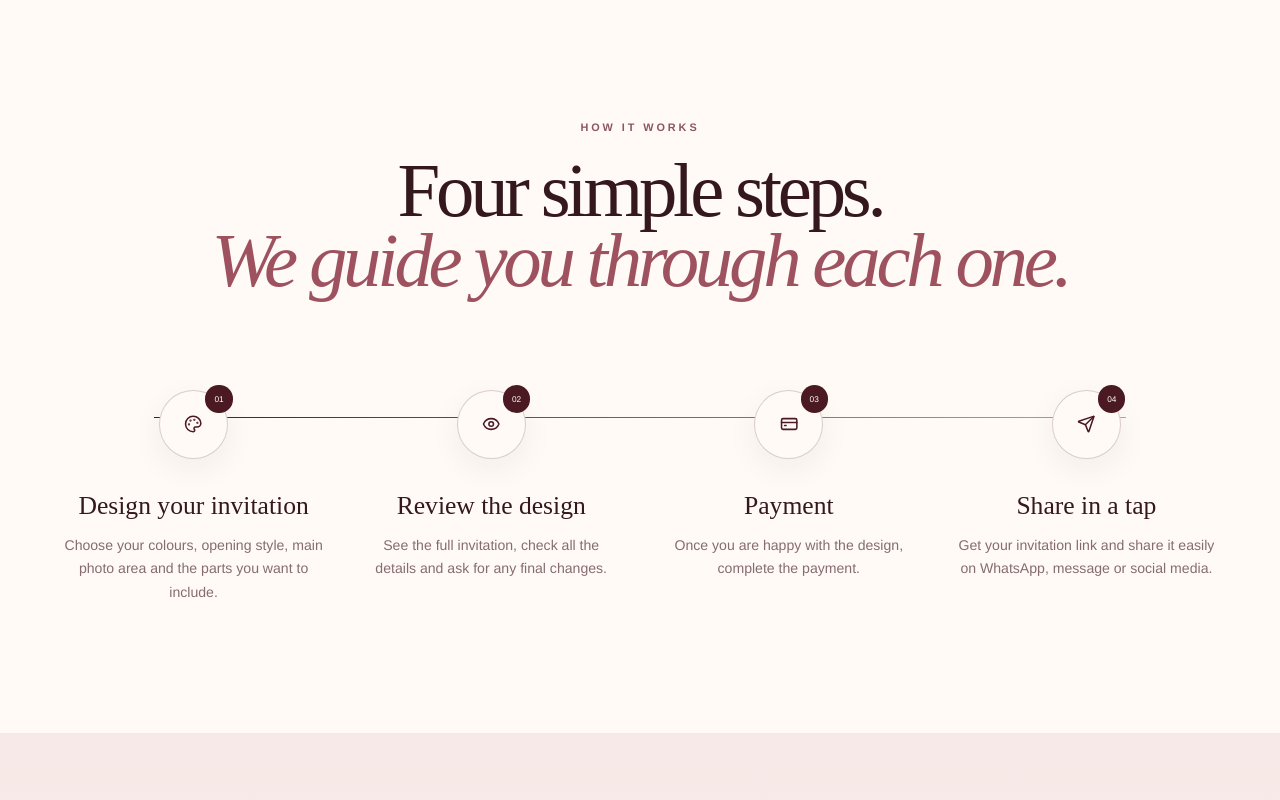
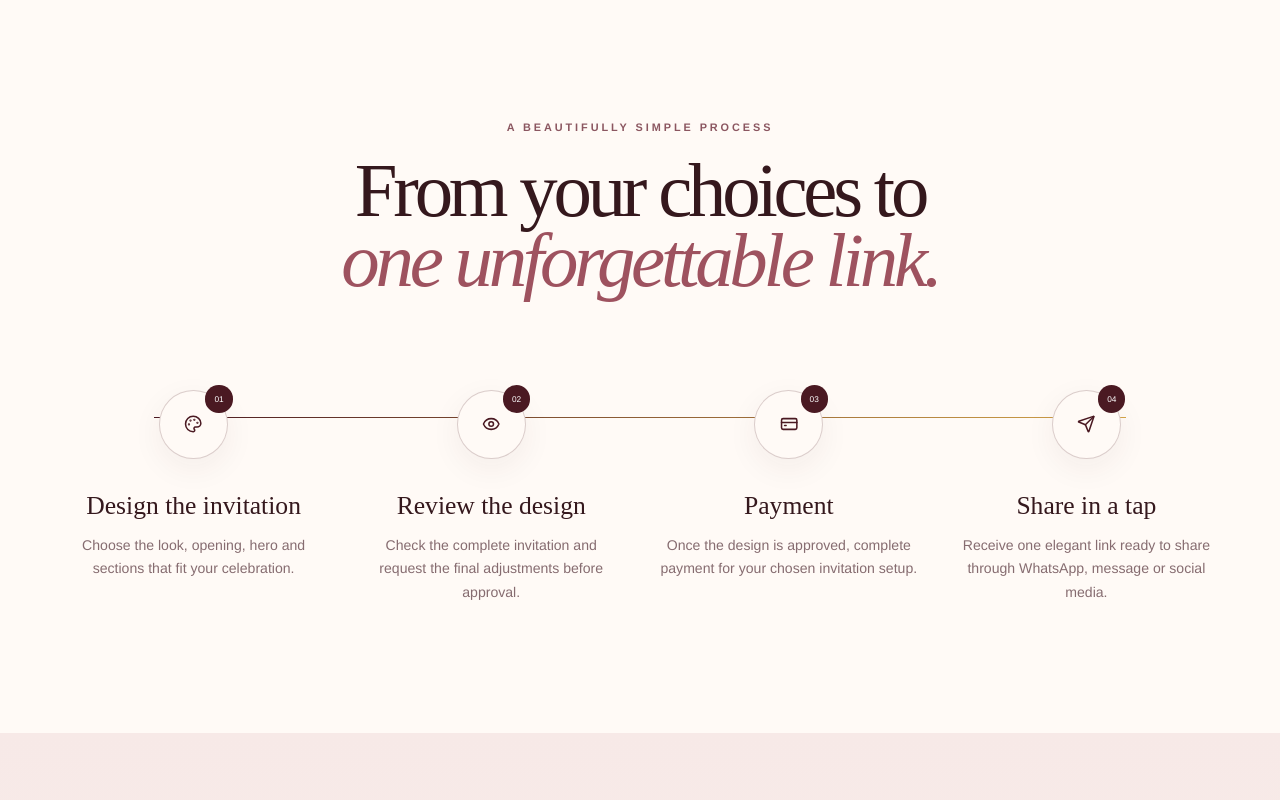
Before and after one commit to Ir-faan/Event-Invitation, a Next.js app: page / in a window 1280 px wide. Shown: the part 3820-4620 px from the top of the page. Built offline with nearby package versions, Linux system fonts and the light colour scheme.

Commit message:
Restore preferred process and closing copy

```diff
--- a/components/landing-experience.tsx
+++ b/components/landing-experience.tsx
@@ -36,10 +36,10 @@ const palettes = [
 ];
 
 const process = [
-  { icon: Palette, number: "01", title: "Design your invitation", copy: "Choose your colours, opening style, main photo area and the parts you want to include." },
-  { icon: Eye, number: "02", title: "Review the design", copy: "See the full invitation, check all the details and ask for any final changes." },
-  { icon: CreditCard, number: "03", title: "Payment", copy: "Once you are happy with the design, complete the payment." },
-  { icon: Send, number: "04", title: "Share in a tap", copy: "Get your invitation link and share it easily on WhatsApp, message or social media." },
+  { icon: Palette, number: "01", title: "Design the invitation", copy: "Choose the look, opening, hero and sections that fit your celebration." },
+  { icon: Eye, number: "02", title: "Review the design", copy: "Check the complete invitation and request the final adjustments before approval." },
+  { icon: CreditCard, number: "03", title: "Payment", copy: "Once the design is approved, complete payment for your chosen invitation setup." },
+  { icon: Send, number: "04", title: "Share in a tap", copy: "Receive one elegant link ready to share through WhatsApp, message or social media." },
 ];
 
 const includedParts = [
@@ -245,8 +245,8 @@ export function LandingExperience() {
 
       <section className="process section" id="process" aria-labelledby="process-title">
         <div className="section-heading centered reveal">
-          <p className="eyebrow">How it works</p>
-          <h2 id="process-title">Four simple steps.<br /><em>We guide you through each one.</em></h2>
+          <p className="eyebrow">A beautifully simple process</p>
+          <h2 id="process-title">From your choices to<br /><em>one unforgettable link.</em></h2>
         </div>
         <div className="process-line reveal" aria-hidden="true"><span /></div>
         <div className="process-grid">
@@ -394,12 +394,12 @@ export function LandingExperience() {
       <section className="contact" id="contact" aria-labelledby="contact-title">
         <div className="contact-orb orb-a" aria-hidden="true" /><div className="contact-orb orb-b" aria-hidden="true" />
         <div className="contact-inner reveal">
-          <p className="eyebrow">Made for your special day</p>
-          <h2 id="contact-title">Create an invitation<br /><em>that feels like you.</em></h2>
-          <p>Choose the style and features you want. We will guide you through the rest.</p>
+          <p className="eyebrow">Let&apos;s create something beautiful</p>
+          <h2 id="contact-title">Your date deserves<br /><em>a beautiful beginning.</em></h2>
+          <p>Tell us about the celebration you are imagining and the components you would like to include.</p>
           <div className="contact-actions">
             <span className="coming-soon"><span className="live-dot" /> Bookings opening soon</span>
-            <a className="button button-ivory" href="/design-invitation">Design your invitation <ArrowRight aria-hidden="true" /></a>
+            <a className="button button-ivory" href="#pricing">Explore your options <ArrowRight aria-hidden="true" /></a>
           </div>
         </div>
       </section>
```
